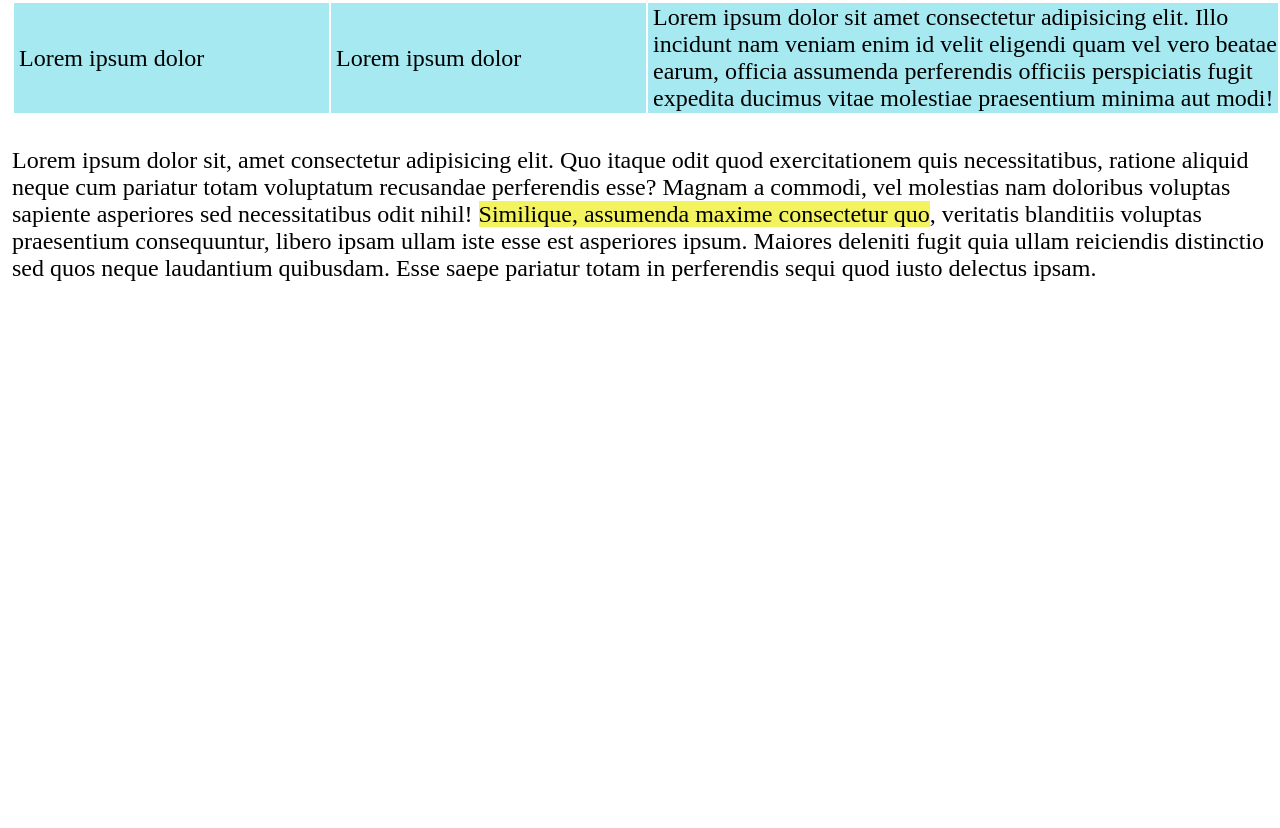
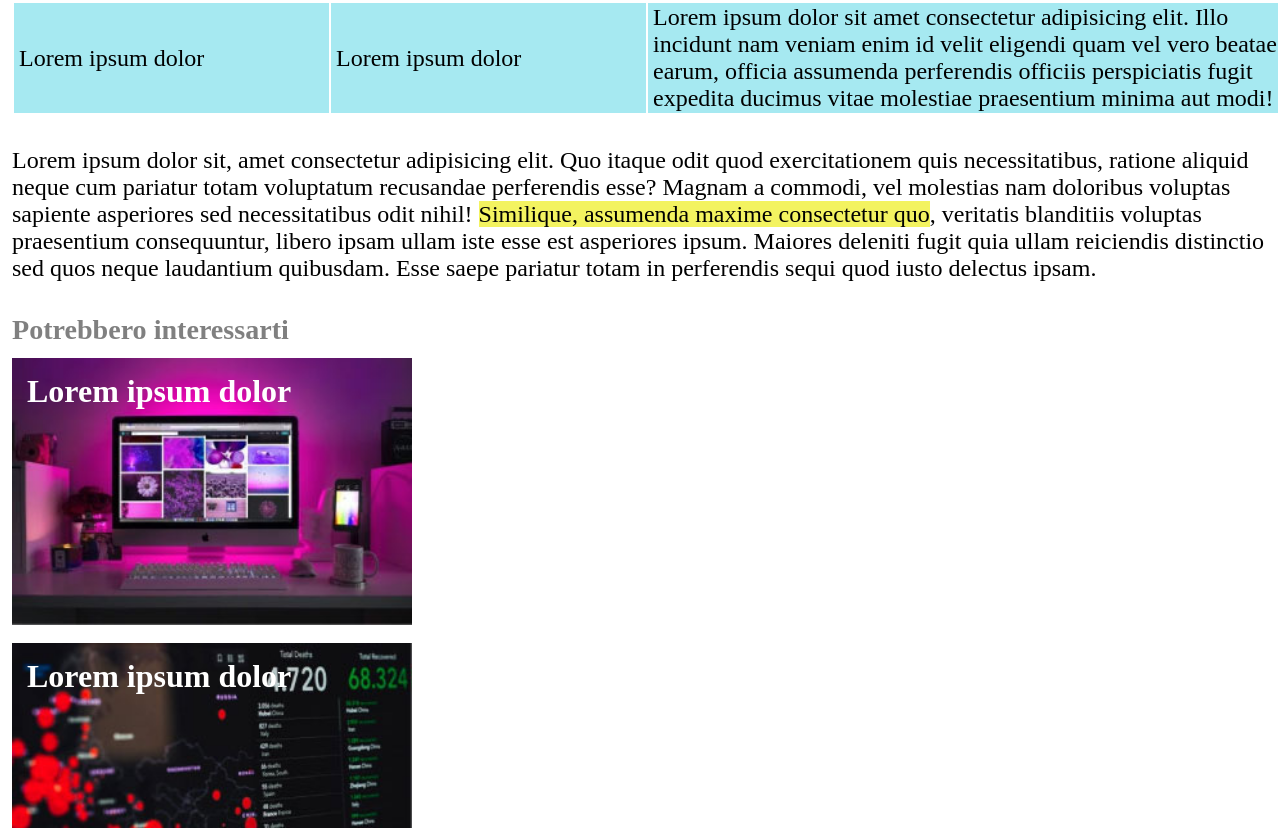
Before and after one commit to gabrielepetralia/html-css-booleaner, a plain HTML site: page index.html in a window 1280 px wide. Shown: the part 1972-2800 px from the top of the page. Before the commit the page ends 2254 px from the top, so only its background shows below. Drawn offline with Linux system fonts and the light colour scheme.

Commit message:
[add] section (advices)

```diff
--- a/css/style.css
+++ b/css/style.css
@@ -36,7 +36,7 @@ header {
 /* MAIN */
 
 /* SECTION TITLE */
-section.title h1 {
+h1 {
   font-size: 72px;
   padding-top: 32px;
 }
@@ -52,7 +52,7 @@ section.title span {
 }
 
 section.title div.date {
-  font-size: 23px;
+  font-size: 22px;
   font-weight: normal;
 }
 
@@ -110,3 +110,31 @@ tr:first-child {
 tr:nth-child(2), tr:nth-child(4) {
   background-color: rgb(166, 233, 241);
 }
+
+/* SECTION ADVICES */
+section.advices {
+  padding-top: 32px;
+}
+
+h3 {
+  color: gray;
+  padding-bottom: 12px;
+}
+
+section.advices img {
+  width: 400px;
+  padding-bottom: 12px;
+}
+
+.adv-img {
+  position: relative;
+}
+
+.adv-img div {
+  color: white;
+  font-size: 32px;
+  font-weight: bold;
+  position: absolute;
+  top: 15px;
+  left: 15px;
+}
--- a/index.html
+++ b/index.html
@@ -88,6 +88,21 @@
 
            <p>Lorem ipsum dolor sit, amet consectetur adipisicing elit. Quo itaque odit quod exercitationem quis necessitatibus, ratione aliquid neque cum pariatur totam voluptatum recusandae perferendis esse? Magnam a commodi, vel molestias nam doloribus voluptas sapiente asperiores sed necessitatibus odit nihil! <span>Similique, assumenda maxime consectetur quo</span>, veritatis blanditiis voluptas praesentium consequuntur, libero ipsam ullam iste esse est asperiores ipsum. Maiores deleniti fugit quia ullam reiciendis distinctio sed quos neque laudantium quibusdam. Esse saepe pariatur totam in perferendis sequi quod iusto delectus ipsam.</p>
 
+          <!-- SECTION ADVICES -->
+          <section class="advices">
+            <h3>Potrebbero interessarti</h3>
+
+            <div class="adv-img">
+              <img src="img/monitor.jpg" alt="Monitor">
+              <div>Lorem ipsum dolor</div>
+            </div>
+            <div class="adv-img">
+              <img src="img/graph.jpg" alt="Gragico">
+              <div>Lorem ipsum dolor</div>
+            </div>
+          </section>
+          <!-- /SECTION ADVICES -->
+
         </main>
 
     </body>
```
